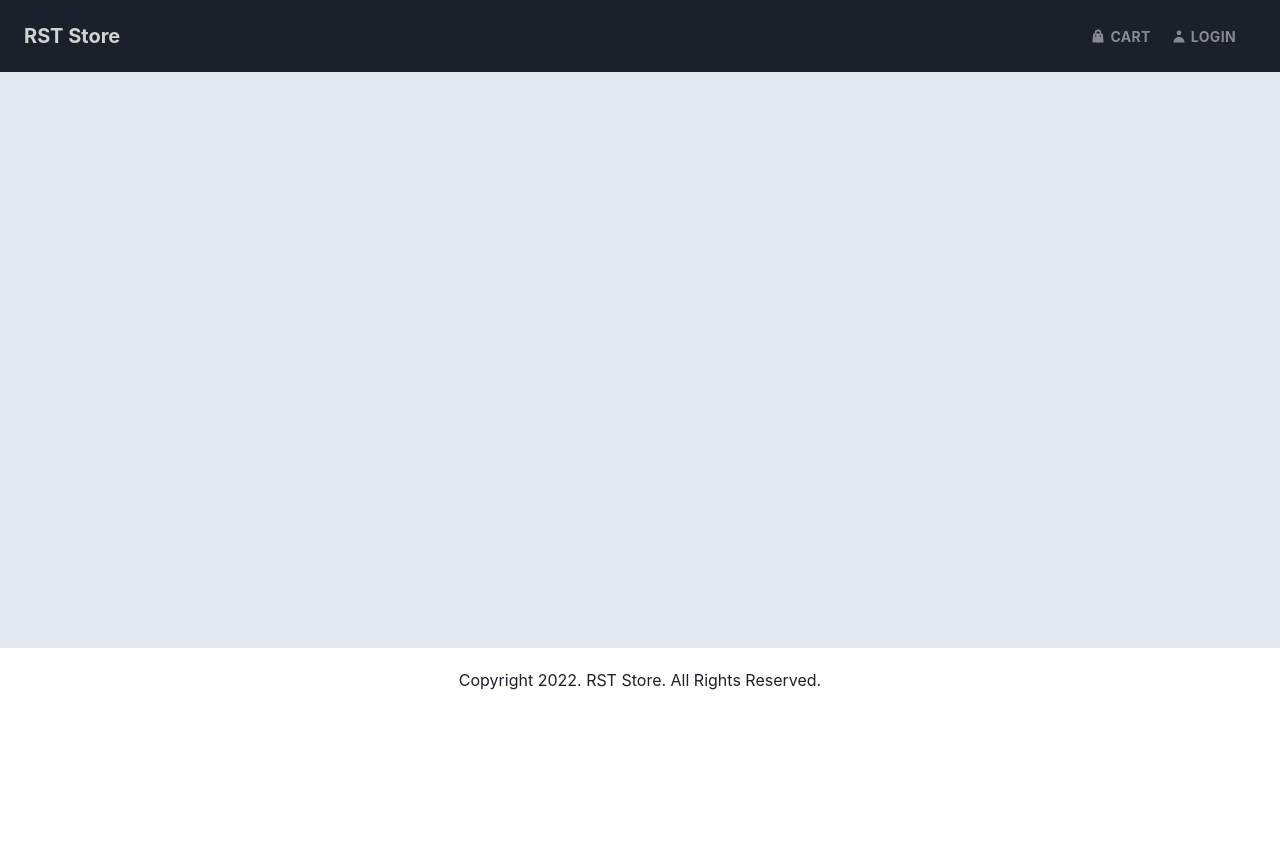
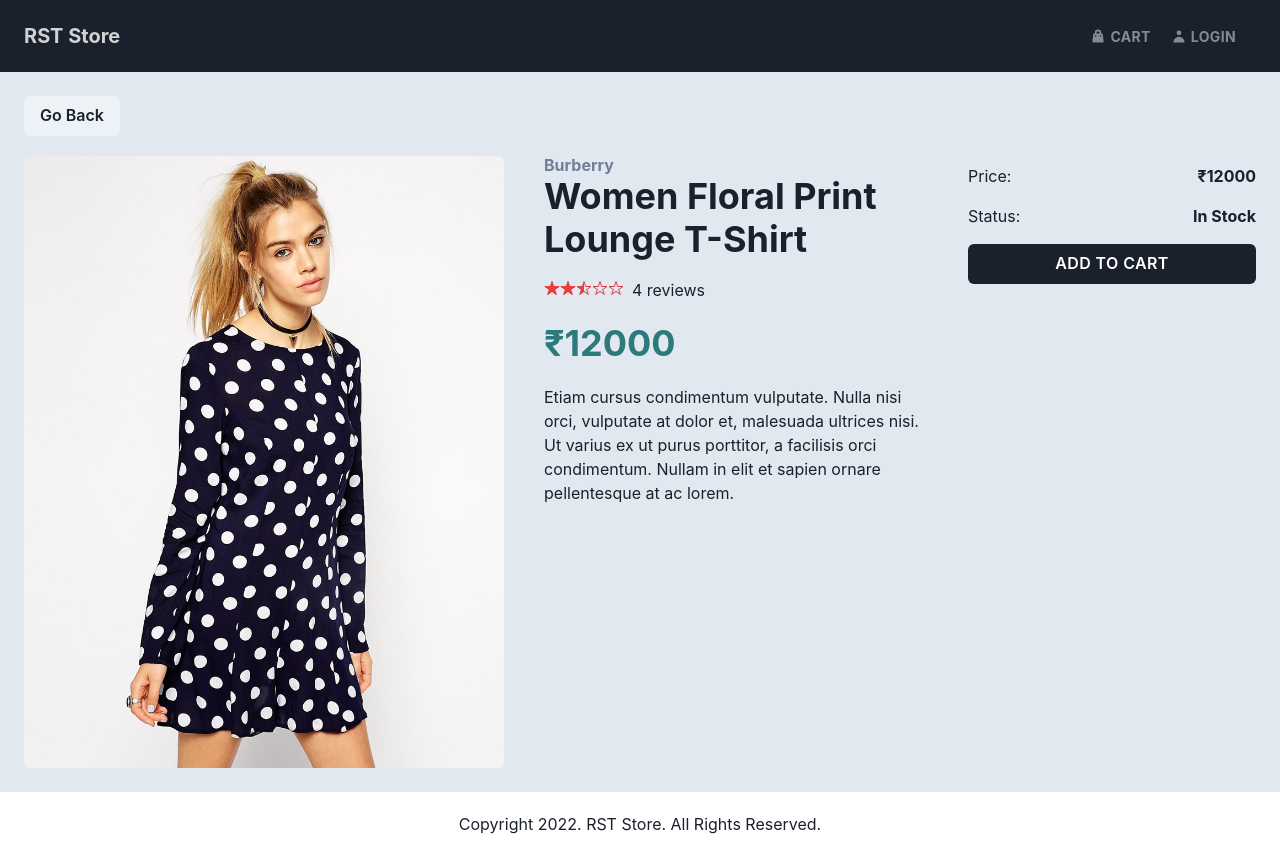
Before and after one commit to SwapnaliSa/Fashion-Store, a React (Create React App) app in the folder frontend/: page /product/1 in a window 1280 px wide. Before the commit the page ends 800 px from the top, so only its background shows below. Built offline with nearby package versions, Linux system fonts and the light colour scheme.

Commit message:
Step 6 completed. Design and build the ProductScreen component done.

```diff
--- a/frontend/src/App.js
+++ b/frontend/src/App.js
@@ -4,6 +4,7 @@
 import Footer from './components/Footer';
 import Header from './components/Header';
 import HomeScreen from './screens/HomeScreen';
+import ProductScreen from './screens/ProductScreen';
 
 const App = () => {
 	return (
@@ -19,6 +20,7 @@
 				bgColor='gray.200'>
 				<Routes>
 					<Route path='/' element={<HomeScreen />} />
+					<Route path='/product/:id' element={<ProductScreen />} />
 				</Routes>
 			</Flex>
 			<Footer />
--- a/frontend/src/components/ProductCard.js
+++ b/frontend/src/components/ProductCard.js
@@ -39,5 +39,3 @@
 };
 
 export default ProductCard;
-
-// localhost:3000/product/2
--- a/frontend/src/components/Rating.js
+++ b/frontend/src/components/Rating.js
@@ -1,9 +1,10 @@
-import { Flex, Icon } from '@chakra-ui/react';
+import { Box, Flex, Icon, Text } from '@chakra-ui/react';
 import { IoStar, IoStarHalf, IoStarOutline } from 'react-icons/io5';
 
 const Rating = ({ value, text, color = 'red.500' }) => {
 	return (
 		<Flex align='flex-start'>
+			<Box mr='2'>
 				<Icon
 					color={color}
 					as={value >= 1 ? IoStar : value >= 0.5 ? IoStarHalf : IoStarOutline}
@@ -24,6 +25,8 @@
 					color={color}
 					as={value >= 5 ? IoStar : value >= 4.5 ? IoStarHalf : IoStarOutline}
 				/>
+			</Box>
+			<Text>{text}</Text>
 		</Flex>
 	);
 };
--- /dev/null
+++ b/frontend/src/screens/ProductScreen.js
@@ -0,0 +1,86 @@
+import {
+	Button,
+	Divider,
+	Flex,
+	Grid,
+	Heading,
+	Image,
+	Text,
+} from '@chakra-ui/react';
+import { Link as RouterLink, useParams } from 'react-router-dom';
+import Rating from '../components/Rating';
+import products from '../products';
+
+const ProductScreen = () => {
+	const { id } = useParams();
+	const product = products.find((product) => product._id === id);
+
+	return (
+		<>
+			<Flex mb='5'>
+				<Button as={RouterLink} to='/' colorScheme='gray'>
+					Go Back
+				</Button>
+			</Flex>
+
+			<Grid templateColumns='5fr 4fr 3fr' gap='10'>
+				{/* Column 1 */}
+				<Image src={product.image} alt={product.name} borderRadius='md' />
+
+				{/* Column 2 */}
+				<Flex direction='column'>
+					<Heading as='h6' fontSize='base' color='gray.500'>
+						{product.brand}
+					</Heading>
+
+					<Heading as='h2' fontSize='4xl' mb='4'>
+						{product.name}
+					</Heading>
+
+					<Rating
+						value={product.rating}
+						text={`${product.numReviews} reviews`}
+					/>
+
+					<Heading
+						as='h5'
+						my='5'
+						fontSize='4xl'
+						fontWeight='bold'
+						color='teal.600'>
+						₹{product.price}
+					</Heading>
+
+					<Text>{product.description}</Text>
+				</Flex>
+
+				{/* Column 3 */}
+				<Flex direction='column'>
+					<Flex justifyContent='space-between' py='2'>
+						<Text>Price: </Text>
+						<Text fontWeight='bold'>₹{product.price}</Text>
+					</Flex>
+
+					<Flex justifyContent='space-between' py='2'>
+						<Text>Status: </Text>
+						<Text fontWeight='bold'>
+							{product.countInStock > 0 ? 'In Stock' : 'Not Available'}
+						</Text>
+					</Flex>
+
+					<Button
+						bg='gray.800'
+						colorScheme='teal'
+						my='2'
+						textTransform='uppercase'
+						letterSpacing='wide'
+						disabled={product.countInStock === 0}>
+						Add to cart
+					</Button>
+				</Flex>
+			</Grid>
+		</>
+	);
+};
+
+export default ProductScreen;
```
Lines whose indentation alone changed are shown as unchanged.
